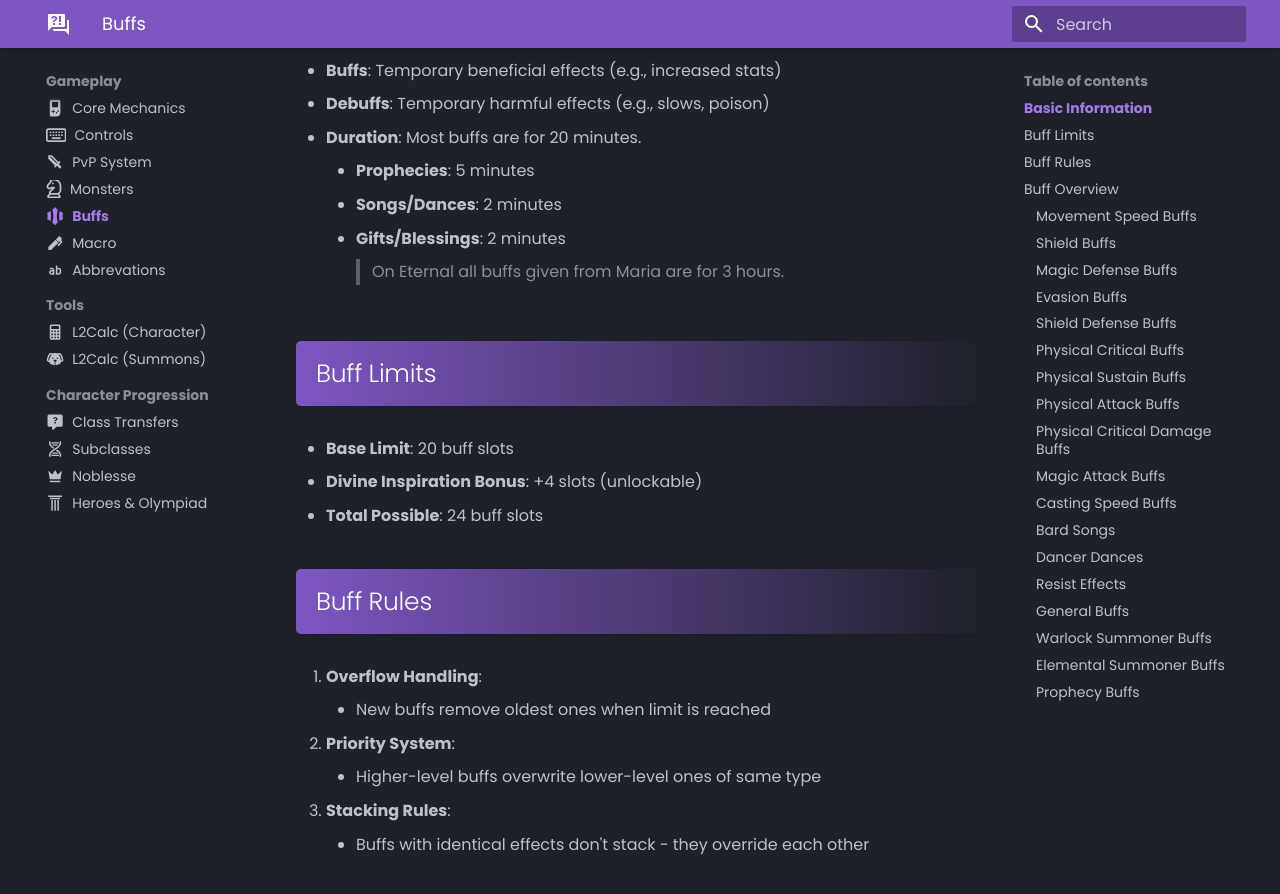
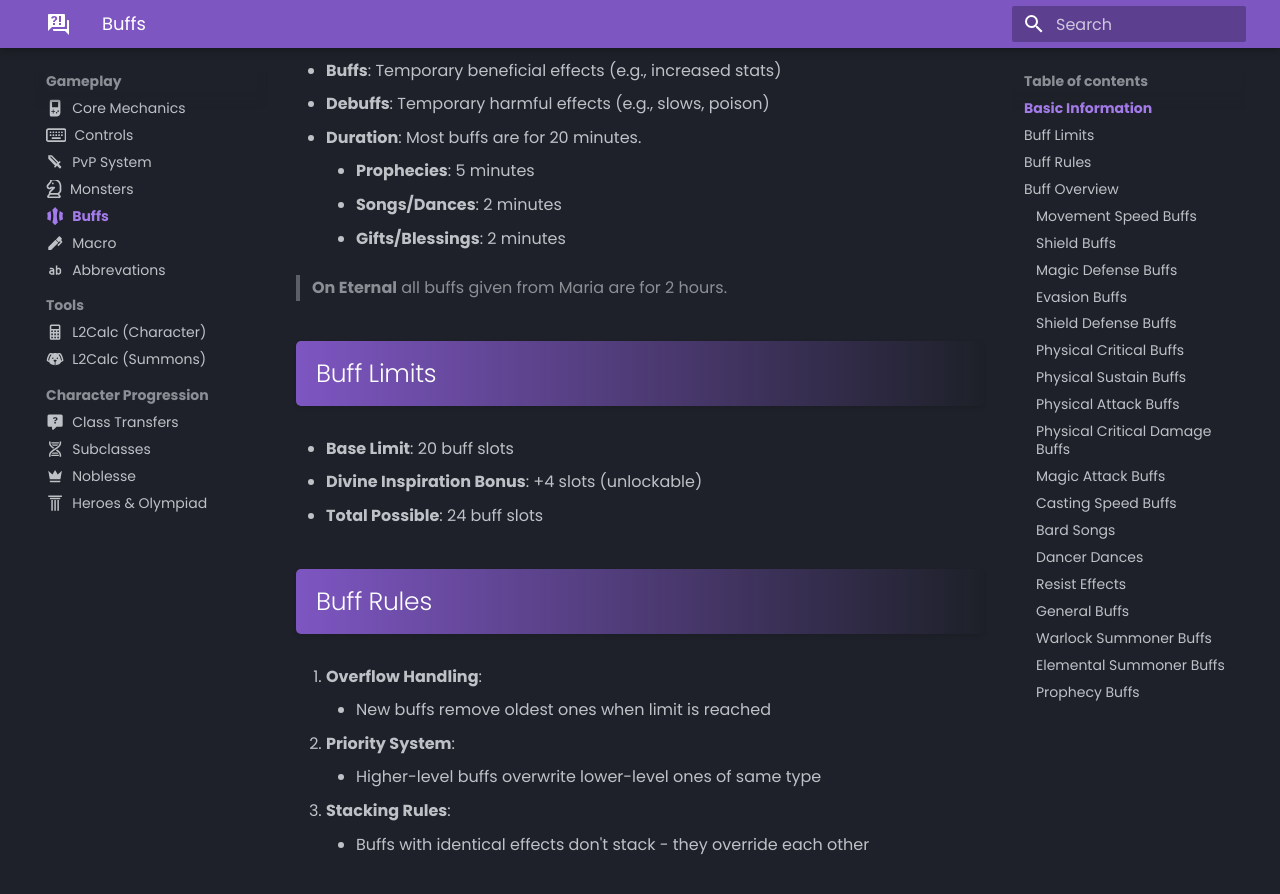
Before and after one commit to tab1-web/faq, an MkDocs documentation site: the page built from docs/gameplay/buffs.md, in a window 1280 px wide and 900 px high, scrolled down 322 px. Shown: the top 894 px of the window. Built offline with MkDocs 1.6.1 and Material for MkDocs 9.7.7, drawn with Linux system fonts in a browser that asks for light colours; some web fonts are replaced.

Commit message:
eternal adjustment for buffs

```diff
--- a/docs/gameplay/buffs.md
+++ b/docs/gameplay/buffs.md
@@ -9,7 +9,8 @@ icon: simple/magic
     - **Prophecies**: 5 minutes
     - **Songs/Dances**: 2 minutes
     - **Gifts/Blessings**: 2 minutes
-> On Eternal all buffs given from Maria are for 3 hours.
+
+> **On Eternal** all buffs given from Maria are for 2 hours.
 
 
 ## Buff Limits
```
